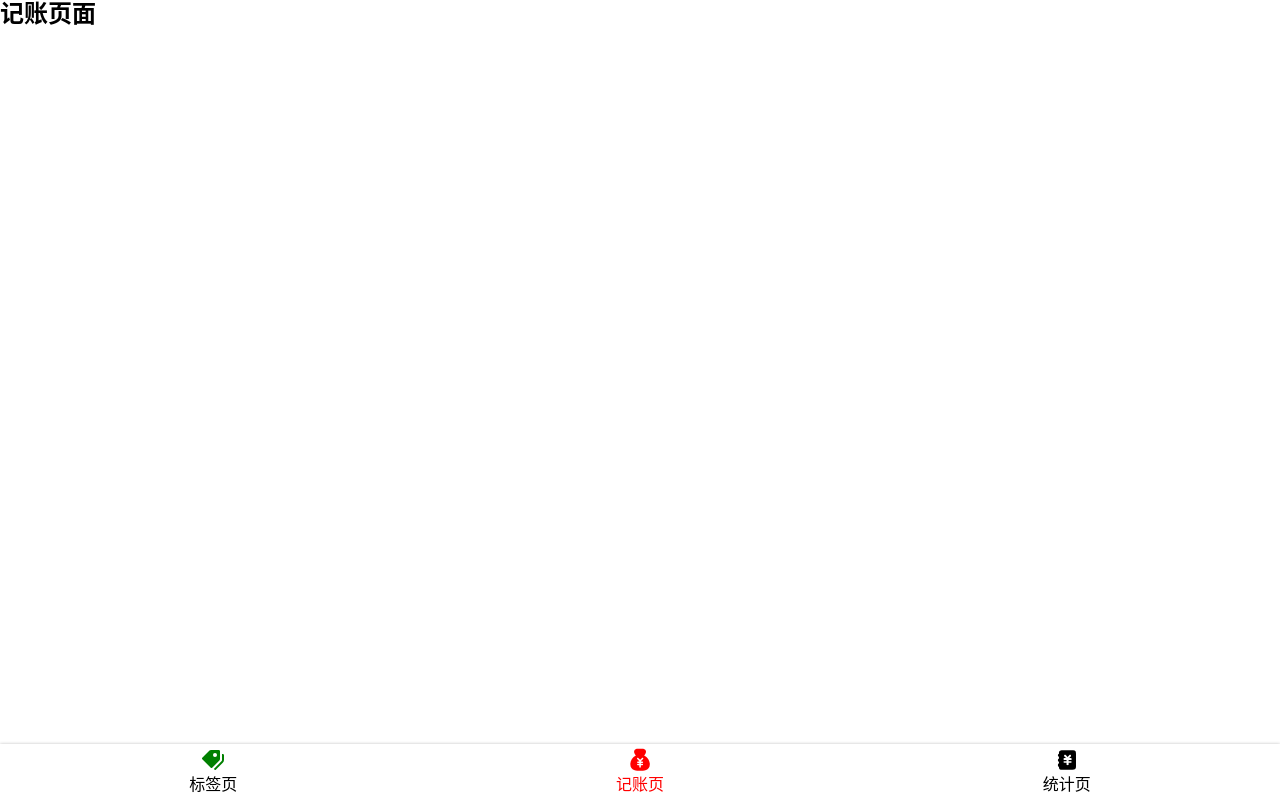
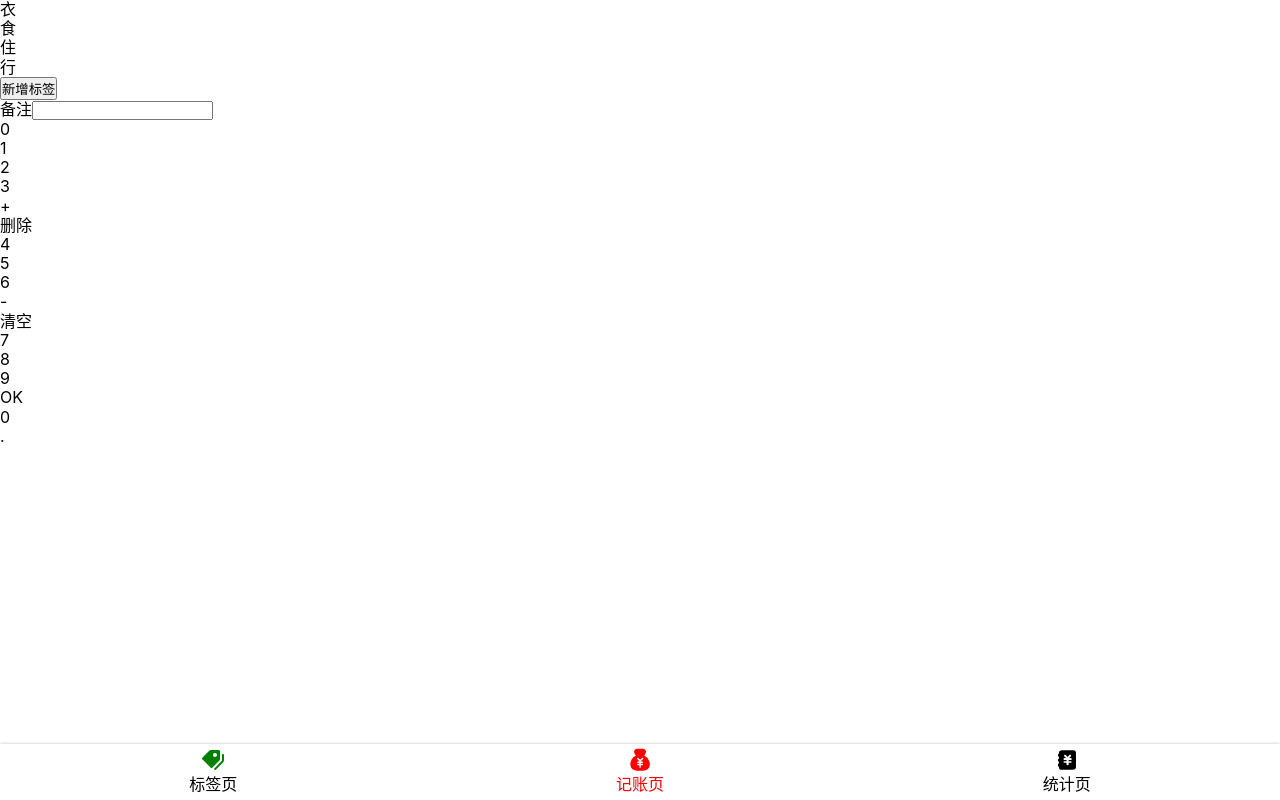
Before and after one commit to deib0/money-react, a React app: page /tags#/money in a window 1280 px wide. Built offline with nearby package versions, Linux system fonts and the light colour scheme.

Commit message:
完成Money页面的HTML骨架

```diff
--- a/src/views/Money.tsx
+++ b/src/views/Money.tsx
@@ -1,10 +1,56 @@
 import React from "react";
 import Layout from 'components/Layout';
+import styled from 'styled-components';
+
+const TagsSection =styled.div``
+const NoteSection = styled.div``
+const TypesSection = styled.div``
+const NumberPadSection = styled.div``
 
 function Money() {
     return(
     <Layout>
-        <h2>记账页面</h2>
+      <TagsSection>
+        <ol>
+          <li>衣</li>
+          <li>食</li>
+          <li>住</li>
+          <li>行</li>
+        </ol>
+        <button className="addTag">新增标签</button>
+      </TagsSection>
+      <NoteSection>
+        <label>
+          <span>备注</span>
+          <input type="text"/>
+        </label>
+      </NoteSection>
+      <TypesSection>
+        <div className="output"></div>
+        <div className="input"></div>
+      </TypesSection>
+      <NumberPadSection>
+        <p>0</p>
+        <ul>
+          <li>1</li>
+          <li>2</li>
+          <li>3</li>
+          <li>+</li>
+          <li>删除</li>
+          <li>4</li>
+          <li>5</li>
+          <li>6</li>
+          <li>-</li>
+          <li>清空</li>
+          <li>7</li>
+          <li>8</li>
+          <li>9</li>
+          <li>OK</li>
+          <li>0</li>
+          <li>.</li>
+          <li></li>
+        </ul>
+      </NumberPadSection>
     </Layout>
     )
   }
```
